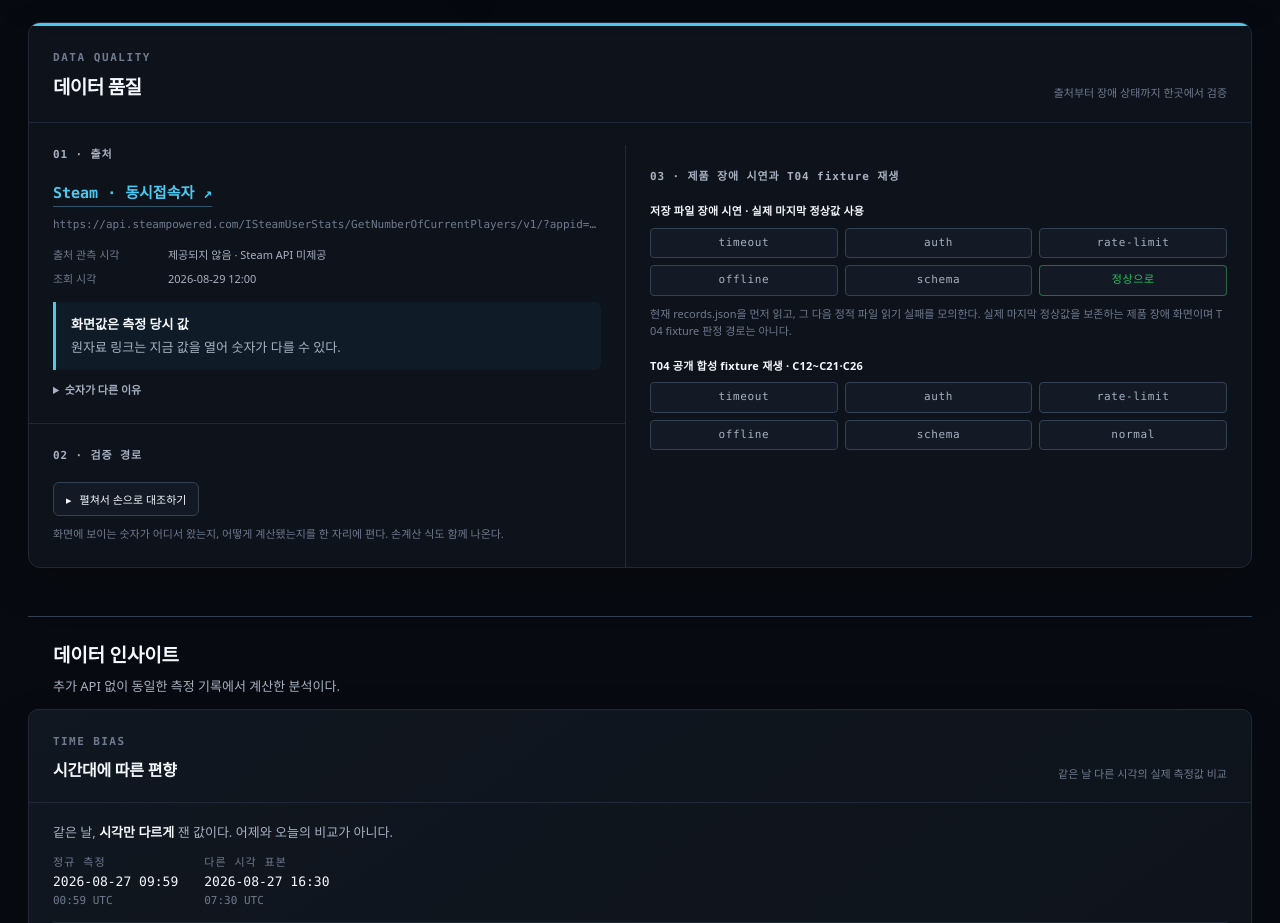
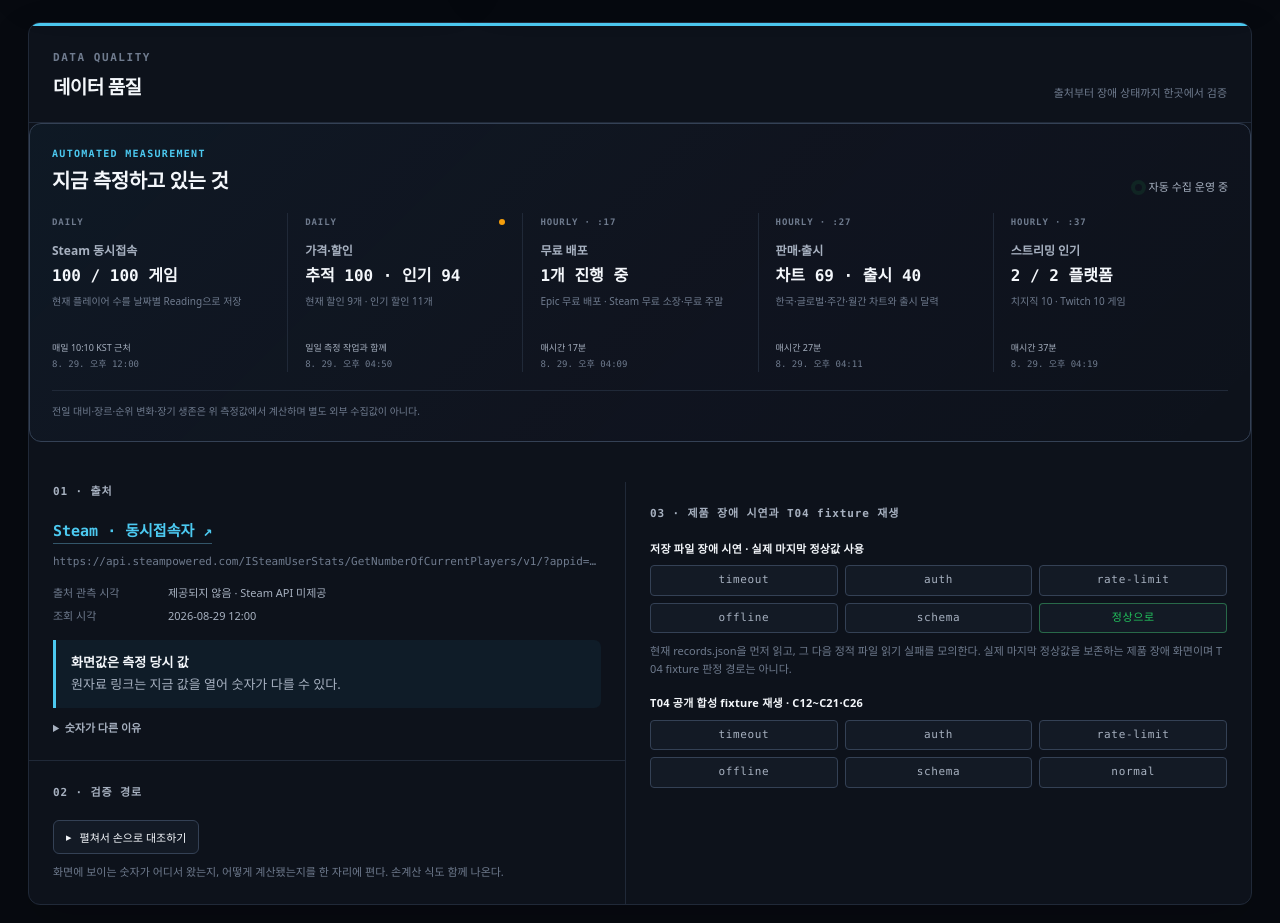
Before and after one commit to myeongjundev/info-board, a React (Vite) app: page / in a window 1280 px wide. Shown: the part 1400-2323 px from the top of the page. Built offline with nearby package versions, Linux system fonts and the light colour scheme.

Commit message:
feat: show automated measurement coverage

```diff
--- a/src/ui/App.jsx
+++ b/src/ui/App.jsx
@@ -29,6 +29,7 @@ import StorePriceModal from './StorePriceModal.jsx';
 import ReplayPage from './ReplayPage.jsx';
 import OverviewStrip from './OverviewStrip.jsx';
 import GameFocusPanel from './GameFocusPanel.jsx';
+import MeasurementStatus from './MeasurementStatus.jsx';
 
 const RECORDS_URL = `${import.meta.env.BASE_URL}data/records.json`;
 // 하루 중 다른 시각 표본. 날짜별 기록과 별개 파일이고, 못 읽어도 화면은 멀쩡하다.
@@ -256,6 +257,13 @@ function LiveApp() {
           <span>출처부터 장애 상태까지 한곳에서 검증</span>
         </header>
 
+        <MeasurementStatus
+          coverage={coverage}
+          totalGames={GAMES.length}
+          loading={status === 'loading' && !showing}
+          fetchedAt={showing?.reading?.fetchedAt}
+        />
+
         <div className="quality-grid">
           <section className="quality-item" aria-label="출처">
             <h3>01 · 출처</h3>
--- /dev/null
+++ b/src/ui/MeasurementStatus.jsx
@@ -0,0 +1,110 @@
+import discounts from '../../data/discounts.json';
+import popularDiscounts from '../../data/popular-discounts.json';
+import epicFree from '../../data/epic-free.json';
+import steamFree from '../../data/steam-free.json';
+import salesCharts from '../../data/sales-charts.json';
+import streaming from '../../data/streaming.json';
+import './measurement-status.css';
+
+function count(value) {
+  return new Intl.NumberFormat('ko-KR').format(Number(value) || 0);
+}
+
+function latest(...values) {
+  return values.filter((value) => Number.isFinite(Date.parse(value)))
+    .sort((a, b) => Date.parse(b) - Date.parse(a))[0] ?? null;
+}
+
+function checkedAt(value) {
+  if (!value) return '확인 시각 없음';
+  return new Intl.DateTimeFormat('ko-KR', {
+    timeZone: 'Asia/Seoul', month: 'numeric', day: 'numeric', hour: '2-digit', minute: '2-digit',
+  }).format(new Date(value));
+}
+
+export default function MeasurementStatus({ coverage, totalGames, loading = false, fetchedAt = null }) {
+  const connected = streaming.platforms?.filter((platform) => platform.status === 'ok') ?? [];
+  const streamRows = Object.fromEntries(
+    (streaming.platforms ?? []).map((platform) => [platform.id, platform.rankings?.length ?? 0]),
+  );
+  const freeNow = (epicFree.giveaways?.length ?? 0)
+    + (steamFree.giveaways?.length ?? 0)
+    + (steamFree.freeWeekends?.length ?? 0);
+  const chartRows = (salesCharts.live?.korea?.length ?? 0)
+    + (salesCharts.live?.global?.length ?? 0)
+    + (salesCharts.weekly?.items?.length ?? 0)
+    + (salesCharts.monthly?.items?.length ?? 0);
+  const releaseRows = (salesCharts.releaseCalendar?.current?.length ?? 0)
+    + (salesCharts.releaseCalendar?.upcoming?.length ?? 0);
+  const measured = coverage?.measured ?? 0;
+
+  const rows = [
+    {
+      id: 'players', eyebrow: 'DAILY', title: 'Steam 동시접속',
+      metric: loading ? '읽는 중' : `${count(measured)} / ${count(totalGames)} 게임`,
+      detail: '현재 플레이어 수를 날짜별 Reading으로 저장', cadence: '매일 10:10 KST 근처',
+      at: fetchedAt,
+      state: loading ? 'loading' : measured === totalGames ? 'ok' : 'partial',
+    },
+    {
+      id: 'prices', eyebrow: 'DAILY', title: '가격·할인',
+      metric: `추적 ${count(discounts.counts?.checked)} · 인기 ${count(popularDiscounts.counts?.checked)}`,
+      detail: `현재 할인 ${count(discounts.discounts?.length)}개 · 인기 할인 ${count(popularDiscounts.discounts?.length)}개`,
+      cadence: '일일 측정 작업과 함께',
+      at: latest(discounts.completedAt, popularDiscounts.completedAt),
+      state: (discounts.counts?.failed ?? 0) + (popularDiscounts.counts?.failed ?? 0) > 0 ? 'partial' : 'ok',
+    },
+    {
+      id: 'free', eyebrow: 'HOURLY · :17', title: '무료 배포',
+      metric: `${count(freeNow)}개 진행 중`,
+      detail: 'Epic 무료 배포 · Steam 무료 소장·무료 주말', cadence: '매시간 17분',
+      at: latest(epicFree.completedAt, steamFree.completedAt), state: 'ok',
+    },
+    {
+      id: 'charts', eyebrow: 'HOURLY · :27', title: '판매·출시',
+      metric: `차트 ${count(chartRows)} · 출시 ${count(releaseRows)}`,
+      detail: '한국·글로벌·주간·월간 차트와 출시 달력', cadence: '매시간 27분',
+      at: salesCharts.completedAt, state: chartRows > 0 ? 'ok' : 'partial',
+    },
+    {
+      id: 'streaming', eyebrow: 'HOURLY · :37', title: '스트리밍 인기',
+      metric: `${count(connected.length)} / 2 플랫폼`,
+      detail: `치지직 ${count(streamRows.chzzk)} · Twitch ${count(streamRows.twitch)} 게임`,
+      cadence: '매시간 37분',
+      at: latest(...(streaming.platforms ?? []).map((platform) => platform.fetchedAt)),
+      state: connected.length === 2 ? 'ok' : 'partial',
+    },
+  ];
+
+  return (
+    <section className="measurement-status" aria-labelledby="measurement-status-title">
+      <header className="measurement-status-heading">
+        <div>
+          <p>AUTOMATED MEASUREMENT</p>
+          <h3 id="measurement-status-title">지금 측정하고 있는 것</h3>
+        </div>
+        <span><i /> 자동 수집 운영 중</span>
+      </header>
+      <div className="measurement-status-grid">
+        {rows.map((row) => (
+          <article key={row.id} className={`measurement-card is-${row.state}`}>
+            <div className="measurement-card-top">
+              <span>{row.eyebrow}</span>
+              <i aria-label={row.state === 'ok' ? '정상' : row.state === 'loading' ? '읽는 중' : '일부 확인'} />
+            </div>
+            <h4>{row.title}</h4>
+            <strong>{row.metric}</strong>
+            <p>{row.detail}</p>
+            <footer>
+              <span>{row.cadence}</span>
+              <time>{checkedAt(row.at)}</time>
+            </footer>
+          </article>
+        ))}
+      </div>
+      <p className="measurement-status-note">
+        전일 대비·장르·순위 변화·장기 생존은 위 측정값에서 계산하며 별도 외부 수집값이 아니다.
+      </p>
+    </section>
+  );
+}
--- /dev/null
+++ b/src/ui/measurement-status.css
@@ -0,0 +1,102 @@
+.measurement-status {
+  margin: 0 0 18px;
+  padding: 22px;
+  border: 1px solid var(--border-2);
+  border-radius: 12px;
+  background: linear-gradient(135deg, rgba(56, 189, 248, .045), rgba(139, 92, 246, .018) 52%, transparent);
+}
+.measurement-status-heading {
+  display: flex;
+  align-items: flex-end;
+  justify-content: space-between;
+  gap: 18px;
+  margin-bottom: 17px;
+}
+.measurement-status-heading p {
+  margin: 0 0 5px;
+  color: var(--accent);
+  font-family: var(--mono);
+  font-size: 10px;
+  font-weight: 700;
+  letter-spacing: .13em;
+}
+.measurement-status-heading h3 { margin: 0; font-size: 20px; letter-spacing: -.02em; }
+.measurement-status-heading > span {
+  display: inline-flex;
+  align-items: center;
+  gap: 7px;
+  color: var(--text-dim);
+  font-size: 11px;
+}
+.measurement-status-heading > span i {
+  width: 7px;
+  height: 7px;
+  border-radius: 50%;
+  background: var(--good);
+  box-shadow: 0 0 0 4px rgba(34, 197, 94, .1);
+}
+.measurement-status-grid { display: grid; grid-template-columns: repeat(5, minmax(0, 1fr)); }
+.measurement-card {
+  min-width: 0;
+  padding: 3px 17px 1px;
+  border-left: 1px solid var(--border);
+}
+.measurement-card:first-child { padding-left: 0; border-left: 0; }
+.measurement-card:last-child { padding-right: 0; }
+.measurement-card-top { display: flex; align-items: center; justify-content: space-between; gap: 8px; }
+.measurement-card-top span {
+  color: var(--text-faint);
+  font-family: var(--mono);
+  font-size: 9px;
+  font-weight: 700;
+  letter-spacing: .1em;
+}
+.measurement-card-top i { width: 6px; height: 6px; flex: none; border-radius: 50%; background: var(--good); }
+.measurement-card.is-partial .measurement-card-top i { background: var(--warn); }
+.measurement-card.is-loading .measurement-card-top i { background: var(--text-faint); }
+.measurement-card h4 { margin: 13px 0 6px; color: var(--text-dim); font-size: 12px; font-weight: 600; }
+.measurement-card strong {
+  display: block;
+  overflow-wrap: anywhere;
+  color: var(--text);
+  font-family: var(--mono);
+  font-size: clamp(16px, 1.25vw, 20px);
+  line-height: 1.25;
+}
+.measurement-card p { min-height: 34px; margin: 8px 0 13px; color: var(--text-faint); font-size: 10px; line-height: 1.55; }
+.measurement-card footer { display: grid; gap: 3px; color: var(--text-faint); font-size: 9px; }
+.measurement-card footer span { color: var(--text-dim); }
+.measurement-card time { font-family: var(--mono); }
+.measurement-status-note {
+  margin: 18px 0 0;
+  padding-top: 13px;
+  border-top: 1px solid var(--border);
+  color: var(--text-faint);
+  font-size: 10px;
+}
+
+@media (max-width: 1050px) {
+  .measurement-status-grid { grid-template-columns: repeat(2, minmax(0, 1fr)); gap: 18px 0; }
+  .measurement-card:nth-child(odd) { padding-left: 0; border-left: 0; }
+  .measurement-card:nth-child(even) { padding-right: 0; }
+  .measurement-card:last-child { grid-column: 1 / -1; padding: 16px 0 0; border-top: 1px solid var(--border); }
+  .measurement-card p { min-height: 0; }
+}
+
+@media (max-width: 560px) {
+  .measurement-status { padding: 18px 16px; }
+  .measurement-status-heading { align-items: flex-start; }
+  .measurement-status-heading > span { max-width: 84px; text-align: right; }
+  .measurement-status-grid { grid-template-columns: 1fr; gap: 0; }
+  .measurement-card,
+  .measurement-card:first-child,
+  .measurement-card:last-child {
+    grid-column: auto;
+    padding: 15px 0;
+    border: 0;
+    border-top: 1px solid var(--border);
+  }
+  .measurement-card:first-child { border-top: 0; }
+  .measurement-card p { margin-bottom: 9px; }
+  .measurement-card footer { display: flex; justify-content: space-between; gap: 10px; }
+}
```
